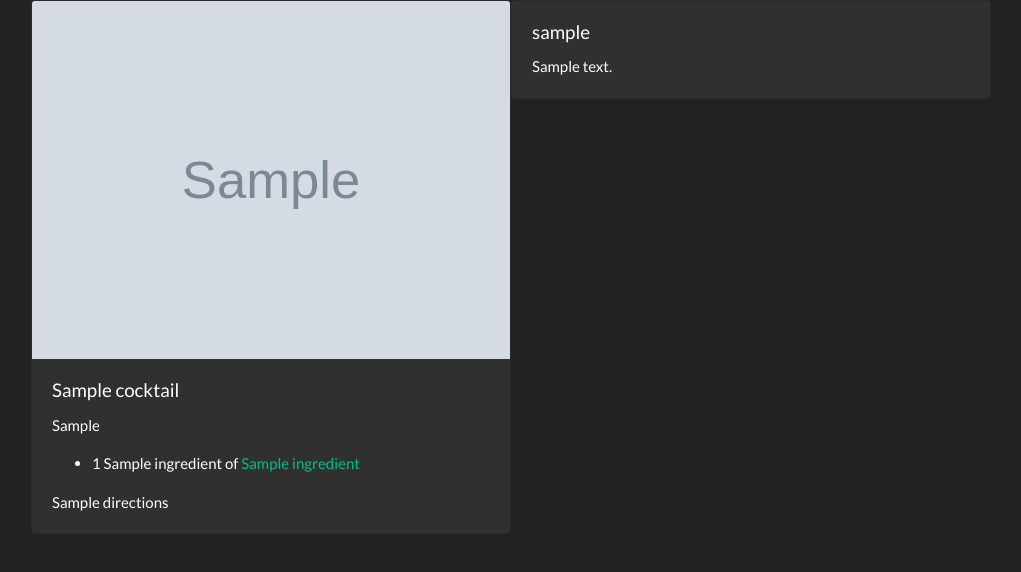
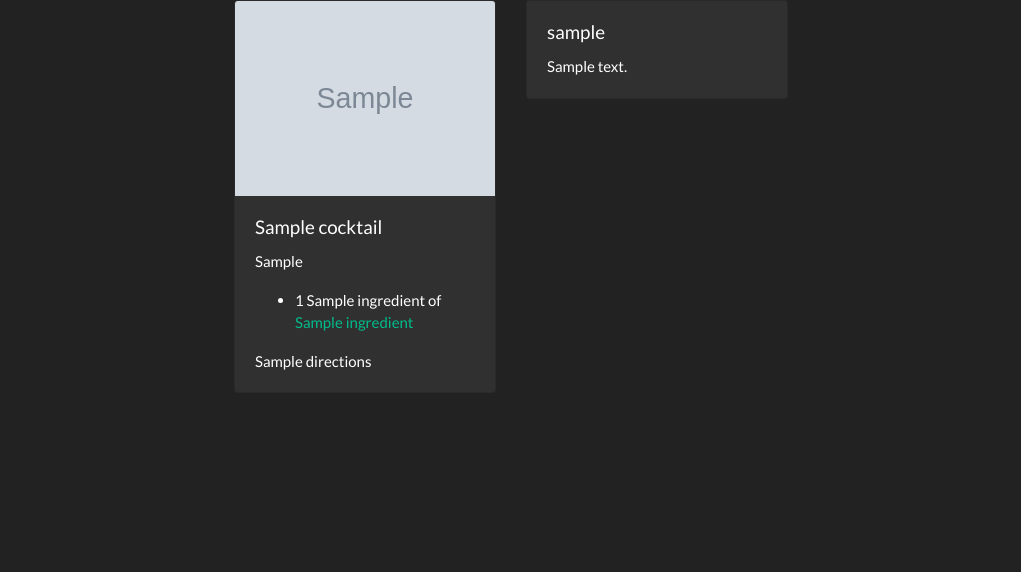
Before and after one commit to jourm/TheCocktailCollection, a Flask app: template templates/get_cocktail.html in a window 1280 px wide. Shown: the part 71-643 px from the top of the page, without its empty margins (129-1150 px from the left). Run offline with Flask 2, Linux system fonts and the light colour scheme; the template is opened without the code that fills it: most values are stand-ins (such as "Sample title", 1, 10 or a date in 2020); grey boxes marked "Sample" are stand-in pictures; some libraries are stand-ins or nearby versions.

Commit message:
change boostrap grid layout in get_cocktail.html

```diff
--- a/templates/get_cocktail.html
+++ b/templates/get_cocktail.html
@@ -5,8 +5,8 @@
 
 {% block content %}
 <div class="row">
-	<div class="col-sm-12">
-		<div class="card" style="width: 30rem;">
+	<div class="col-sm-12 col-md-6">
+		<div class="card" >
 			<img src="{{cocktail['img-url'] }}" class="card-img-top" alt="image of cocktail">
 			<div class="card-body">
 				<h5 class="card-title">{{cocktail['name']}}</h5>
@@ -28,11 +28,11 @@
 			</div>
 		</div>
 	</div>
-</div>
-<div class="row">
-	<div class="col-sm-12">
+
+
+	<div class="col-sm-12 col-md-6">
 		{% for comment in cocktail['comments'] %}
-		<div class="card" style="width: 30rem;">
+		<div class="card" >
 			<div class="card-body">
 				<h5 class="card-title">{{ comment['username'] }}</h5>
 				<p class="card-text">{{ comment['message'] }}</p>
@@ -41,8 +41,8 @@
 			    <div class="form-group">
                     <input type="hidden" class="form-control" id="username" name="username" value="{{ comment['username'] }}">
 				    <input type="hidden" class="form-control" id="message_d" name="message_d" value="{{ comment['message'] }}">
-			        </div>
-			        <button type="submit" class="btn btn-danger">delete comment</button>
+			    </div>
+			    <button type="submit" class="btn btn-danger">delete comment</button>
 		        </form>
                 {% endif %}
 			</div>
```
Also changed, not shown: templates/get_ingredient.html (+4 -5 lines), 1 other file.
